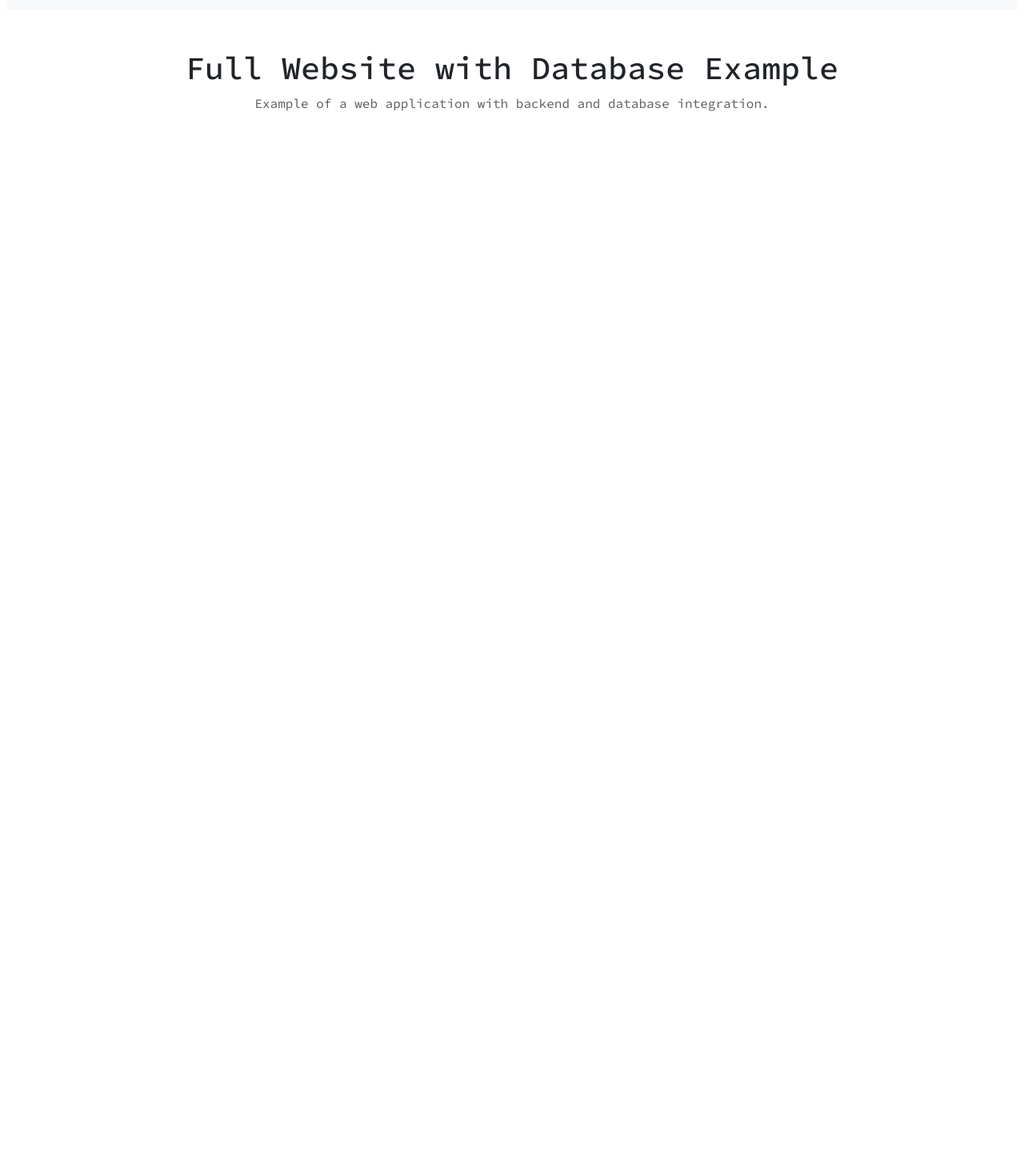
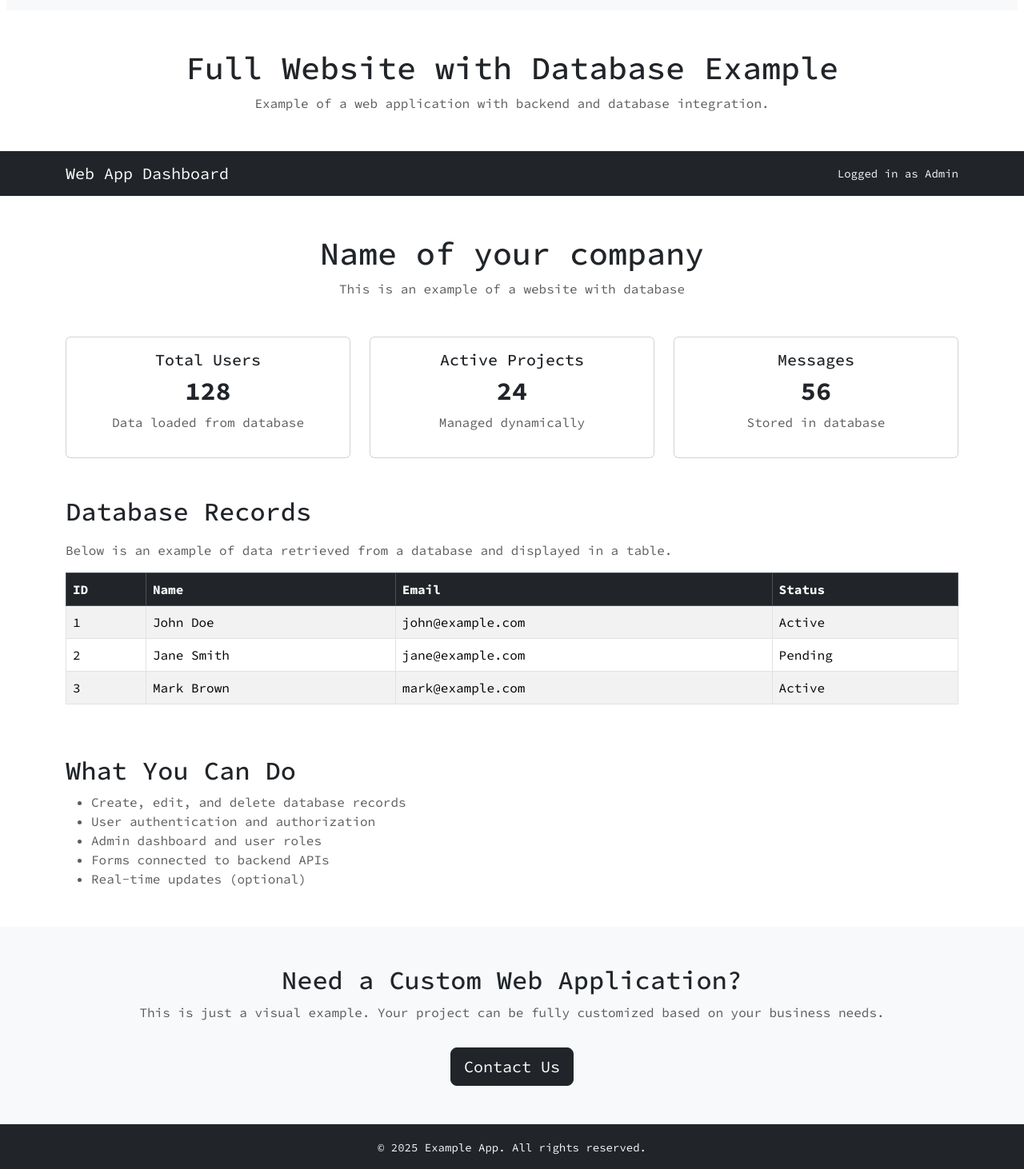
Before and after one commit to Johnnyfromtheblock4/million-euro-website, a React (Vite) app: page /examples/database in a window 1280 px wide. Shown: the part 53-1515 px from the top of the page at 80% size. Before the commit the page ends 800 px from the top, so only its background shows below. Built offline with nearby package versions, Linux system fonts and the light colour scheme.

Commit message:
[UPD] database

```diff
--- a/pages/examples/DatabaseExample.jsx
+++ b/pages/examples/DatabaseExample.jsx
@@ -1,11 +1,141 @@
 const DatabaseExample = () => {
   return (
+    <>
       <div className="container my-5 text-center">
         <h1>Full Website with Database Example</h1>
         <p className="text-muted">
           Example of a web application with backend and database integration.
         </p>
       </div>
+
+      {/* FAKE APP HEADER */}
+      <nav className="navbar navbar-dark bg-dark">
+        <div className="container">
+          <span className="navbar-brand">Web App Dashboard</span>
+          <span className="text-light small">Logged in as Admin</span>
+        </div>
+      </nav>
+
+      {/* PAGE INTRO */}
+      <section className="container my-5 text-center">
+        <h1>Name of your company</h1>
+        <p className="text-muted">
+          This is an example of a website with database
+        </p>
+      </section>
+
+      {/* DASHBOARD STATS */}
+      <section className="container mb-5">
+        <div className="row g-4">
+          <div className="col-12 col-md-4">
+            <div className="card text-center">
+              <div className="card-body">
+                <h5>Total Users</h5>
+                <h2 className="fw-bold">128</h2>
+                <p className="text-muted">Data loaded from database</p>
+              </div>
+            </div>
+          </div>
+
+          <div className="col-12 col-md-4">
+            <div className="card text-center">
+              <div className="card-body">
+                <h5>Active Projects</h5>
+                <h2 className="fw-bold">24</h2>
+                <p className="text-muted">Managed dynamically</p>
+              </div>
+            </div>
+          </div>
+
+          <div className="col-12 col-md-4">
+            <div className="card text-center">
+              <div className="card-body">
+                <h5>Messages</h5>
+                <h2 className="fw-bold">56</h2>
+                <p className="text-muted">Stored in database</p>
+              </div>
+            </div>
+          </div>
+        </div>
+      </section>
+
+      {/* DATA TABLE */}
+      <section className="container mb-5">
+        <h2 className="mb-3">Database Records</h2>
+        <p className="text-muted">
+          Below is an example of data retrieved from a database and displayed in
+          a table.
+        </p>
+
+        <div className="table-responsive">
+          <table className="table table-striped table-bordered">
+            <thead className="table-dark">
+              <tr>
+                <th>ID</th>
+                <th>Name</th>
+                <th>Email</th>
+                <th>Status</th>
+              </tr>
+            </thead>
+            <tbody>
+              <tr>
+                <td>1</td>
+                <td>John Doe</td>
+                <td>john@example.com</td>
+                <td>Active</td>
+              </tr>
+              <tr>
+                <td>2</td>
+                <td>Jane Smith</td>
+                <td>jane@example.com</td>
+                <td>Pending</td>
+              </tr>
+              <tr>
+                <td>3</td>
+                <td>Mark Brown</td>
+                <td>mark@example.com</td>
+                <td>Active</td>
+              </tr>
+            </tbody>
+          </table>
+        </div>
+      </section>
+
+      {/* CRUD EXPLANATION */}
+      <section className="container mb-5">
+        <h2>What You Can Do</h2>
+        <ul className="text-muted">
+          <li>Create, edit, and delete database records</li>
+          <li>User authentication and authorization</li>
+          <li>Admin dashboard and user roles</li>
+          <li>Forms connected to backend APIs</li>
+          <li>Real-time updates (optional)</li>
+        </ul>
+      </section>
+
+      {/* CALL TO ACTION */}
+      <section className="py-5 bg-light">
+        <div className="container text-center">
+          <h2>Need a Custom Web Application?</h2>
+          <p className="text-muted mt-2">
+            This is just a visual example. Your project can be fully customized
+            based on your business needs.
+          </p>
+          <a href="/contact" className="btn btn-dark btn-lg mt-3">
+            Contact Us
+          </a>
+        </div>
+      </section>
+
+      {/* FOOTER */}
+      <footer className="bg-dark text-light py-3">
+        <div className="container text-center">
+          <small>
+            © {new Date().getFullYear()} Example App. All rights reserved.
+          </small>
+        </div>
+      </footer>
+    </>
   );
 };
 
--- a/pages/examples/MultipageExample.jsx
+++ b/pages/examples/MultipageExample.jsx
@@ -24,10 +24,9 @@ const MultipageExample = () => {
 
       {/* PAGE TITLE */}
       <section className="container my-5 text-center">
-        <h1>Multi-Page Website Example</h1>
+        <h1>Name of your company</h1>
         <p className="text-muted">
-          This is an example of a website composed of multiple pages, each with
-          its own content and purpose.
+          This is an example of a multipage website
         </p>
       </section>
 
```
Lines whose indentation alone changed are shown as unchanged.
